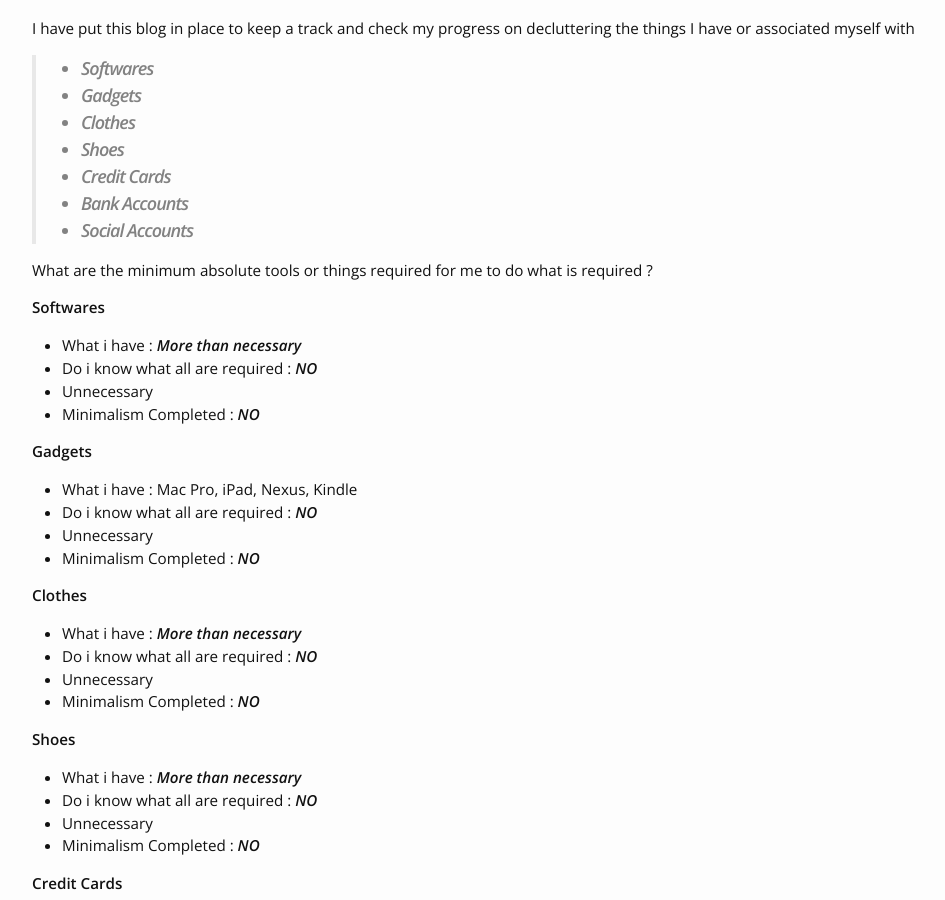
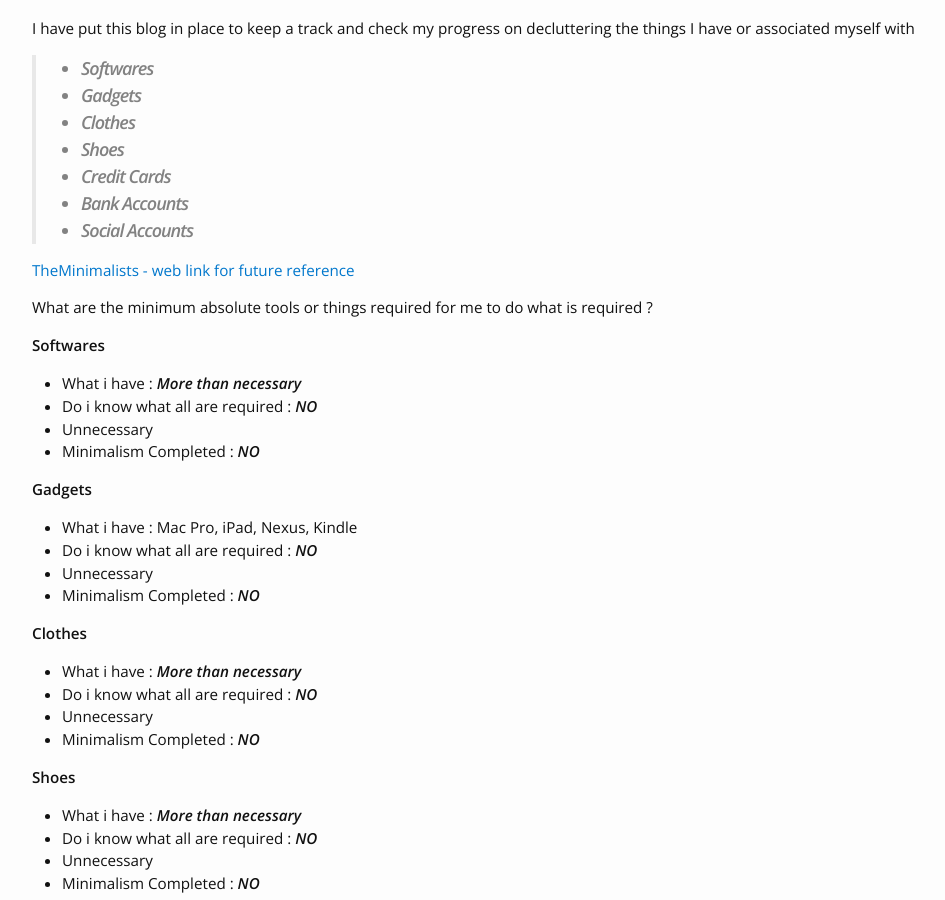
Before and after one commit to rajat-bhatnagar/rajat-bhatnagar.github.io, a Jekyll site: the page built from _posts/2017-12-31-minimalism.md, in a window 1280 px wide and 900 px high, scrolled down 429 px. Shown: the whole window, without its empty margins (163-1108 px from the left). Built offline with Jekyll 4.4.1, drawn with Linux system fonts in a browser that asks for light colours; comment, search, counter and statistics services are not loaded.

Commit message:
31shDec2017: Added minimalist link for future reference

```diff
--- a/_posts/2017-12-31-minimalism.md
+++ b/_posts/2017-12-31-minimalism.md
@@ -25,6 +25,8 @@ I have put this blog in place to keep a track and check my progress on declutter
 > -  **Credit Cards**
 > -  **Bank Accounts**
 > -  **Social Accounts**
+
+[TheMinimalists - web link for future reference](https://www.theminimalists.com)
 
 What are the minimum absolute tools or things required for me to do what is required ?
 
```
